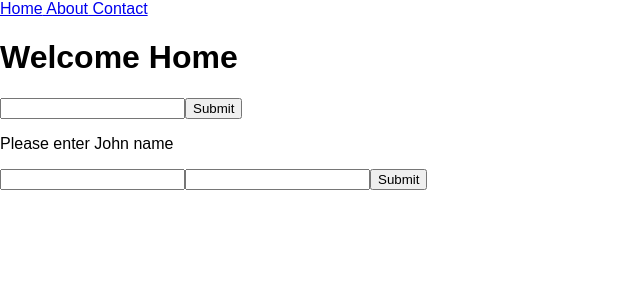
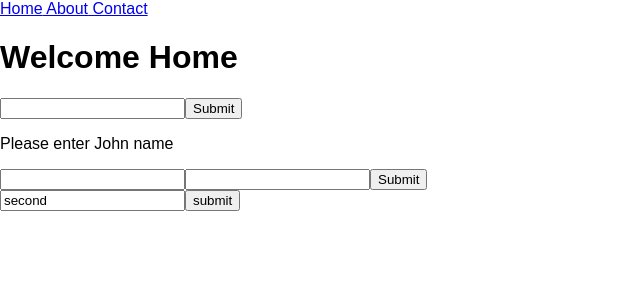
Before and after one commit to vinayreddyin4/React-Router, a React (Create React App) app: page / in a window 1280 px wide. Shown: the top 300 px of the page, without its empty margins (0-640 px from the left). Built offline with nearby package versions, Linux system fonts and the light colour scheme.

Commit message:
Ref Dom Access

```diff
--- a/src/App.js
+++ b/src/App.js
@@ -12,6 +12,7 @@ import Navigation from './Components/Navigation';
 import UserForm from './Components/UserForm';
 import UserInput from './Components/UserInput';
 //import App1 from './sample';
+import MyRef from './Components/Reference';
 
 
 class App extends React.Component {
@@ -55,6 +56,10 @@ class App extends React.Component {
 
           <UserInput />
           {/* <App1 /> */}
+          <div>
+            <MyRef />
+          </div>
+
         </div>
       </BrowserRouter>
     )
--- /dev/null
+++ b/src/Components/Reference.js
@@ -0,0 +1,25 @@
+import React from 'react';
+
+class MyRef extends React.Component {
+
+    third = React.createRef();
+
+    handleSubmit = (event) => {
+        event.preventDefault();
+       console.log(this.second);
+    }
+
+    render() {
+        return(
+            <div>
+                <form onSubmit = {this.handleSubmit}>
+                <input type="text" defaultValue= "second" ref={input => (this.second = input)} />
+                <button >submit</button>
+                </form>
+            </div>
+
+        )
+    }
+}
+
+export default MyRef;
```
